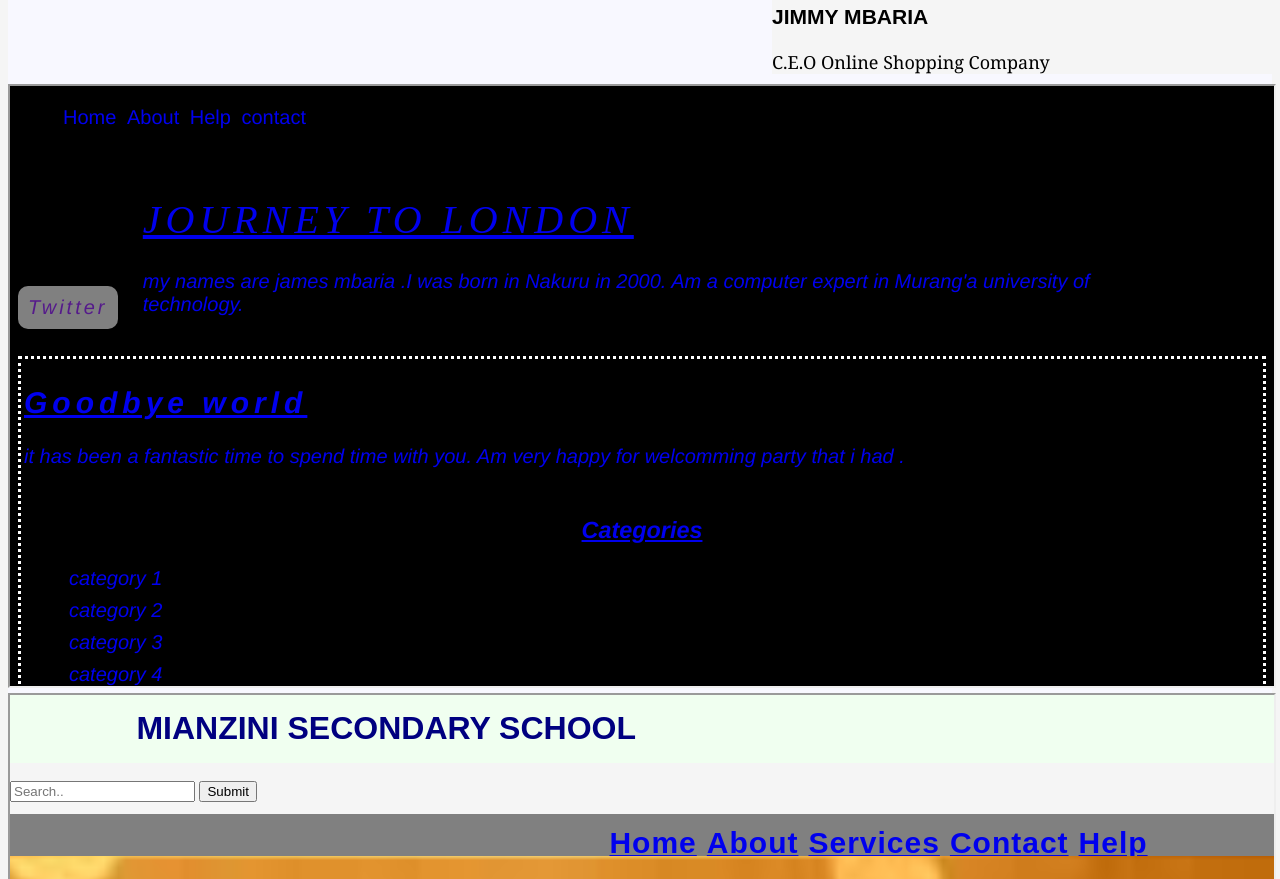
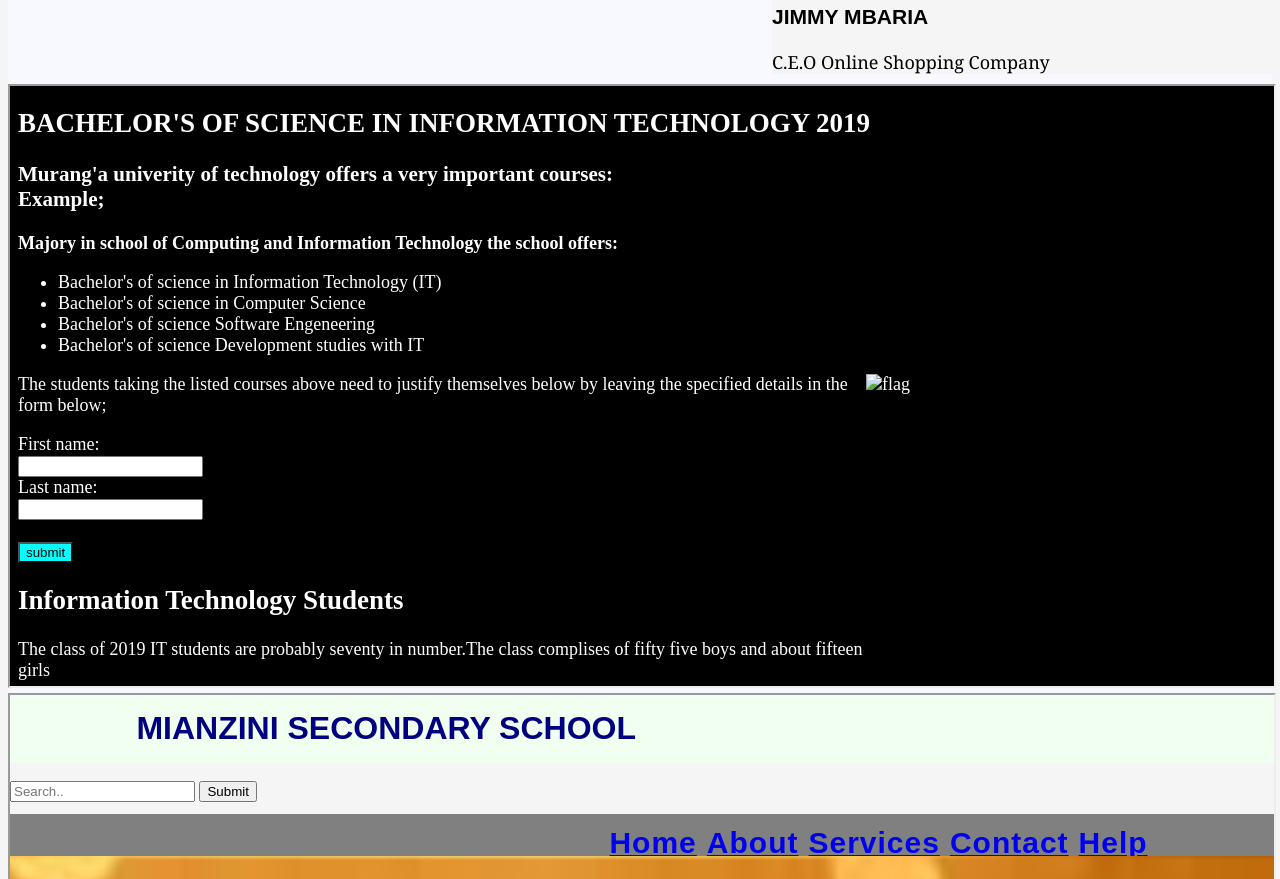
Before and after one commit to jamesmbaria1234/8th-project, a plain HTML site: page index.html in a window 1280 px wide. Shown: the part 1206-2085 px from the top of the page. Drawn offline with Linux system fonts and the light colour scheme.

Commit message:
Update index.html

```diff
--- a/index.html
+++ b/index.html
@@ -90,7 +90,7 @@
 
     </tr>
   </table>
-  <iframe src="james.html" width="100%"  height="600px"  ></iframe>
+  <iframe src="IT class.html" width="100%"  height="600px"  ></iframe>
   <iframe src="Home page.html" width="100%" height="600px"></iframe>
 </body>
 </html>
```
